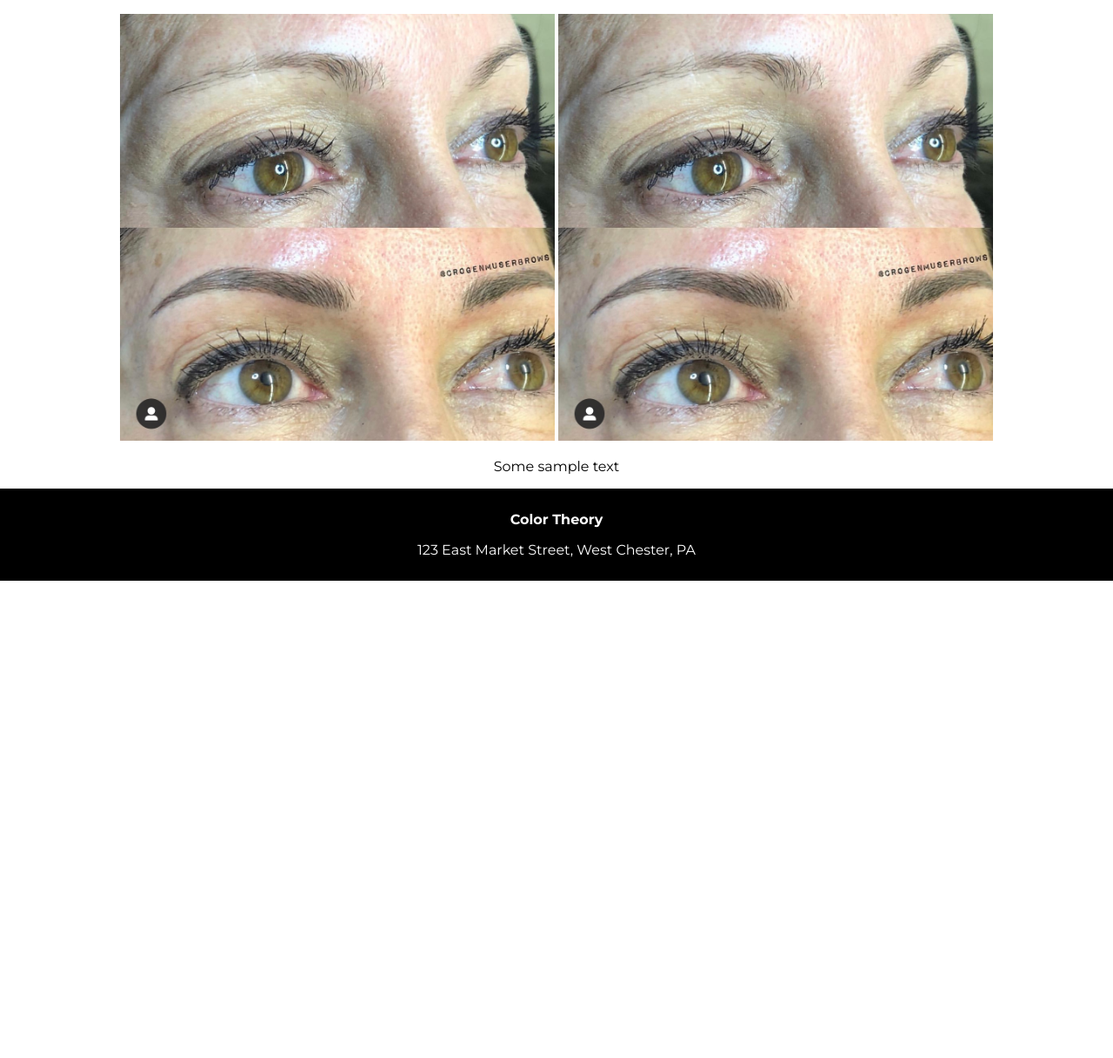
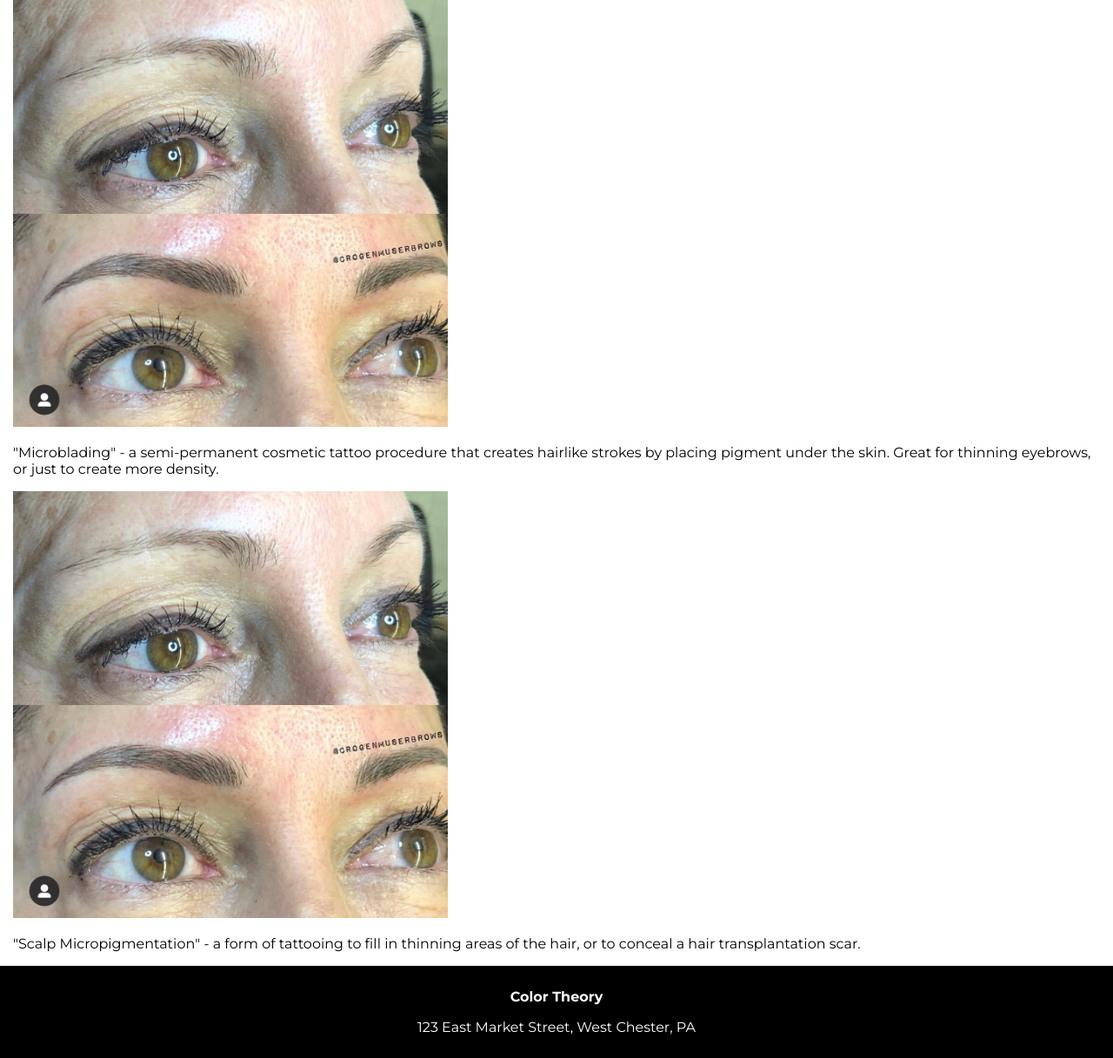
Before and after one commit to crogenmuser/Website, a Jekyll site: the page built from index.html, in a window 1280 px wide. Shown: the part 300-1517 px from the top of the page at 87% size. Built offline with Jekyll 4.4.1, drawn with Linux system fonts in a browser that asks for light colours; nearby versions of some CDN libraries; before the commit the page ends 968 px from its top, so only the background shows below that.

Commit message:
fixed homepage photo with text

```diff
--- a/css/main.css
+++ b/css/main.css
@@ -197,9 +197,7 @@ img {
 
 @media only screen and (max-width: 850px){
 
-    img {
-        width: 100%;
-    }
+
 
     #mySidenav {
         top: 0px;
@@ -318,3 +316,9 @@ img {
         font-size: 22px;
     }
 }
+
+@media screen and (max-width: 600px){
+    img {
+        width: 100%;
+    }
+}
--- /dev/null
+++ b/index.html
@@ -0,0 +1,21 @@
+---
+layout: default
+title: Website
+background: /images/colleen_crop.jpg
+header: <h1>Color Theory Cosmetic&nbsp;Tattoo</h1><h2>West Chester, Pennsylvania</h2>
+---
+
+<div class="photoAndText">
+    <img src="/images/image1.jpg" alt="photo of eyebrows with microblading" />
+    <p>
+        "Microblading" - a semi-permanent cosmetic tattoo procedure that creates hairlike strokes by placing pigment under the skin.
+        Great for thinning eyebrows, or just to create more density.
+    </p>
+</div>
+
+<div class="photoAndText">
+    <img src="/images/image1.jpg" alt="photo of eyebrows with microblading" />
+    <p>
+        "Scalp Micropigmentation" - a form of tattooing to fill in thinning areas of the hair, or to conceal a hair transplantation scar.
+    </p>
+</div>
--- a/index.md
+++ /dev/null
@@ -1,11 +0,0 @@
----
-layout: default
-title: Website
-background: /images/colleen_crop.jpg
-header: <h1>Color Theory Cosmetic&nbsp;Tattoo</h1><h2>West Chester, Pennsylvania</h2>
----
-
-![photo of eyebrows with microblading](/images/image1.jpg)
-![photo of eyebrows with microblading](/images/image1.jpg)
-
-Some sample text
```
